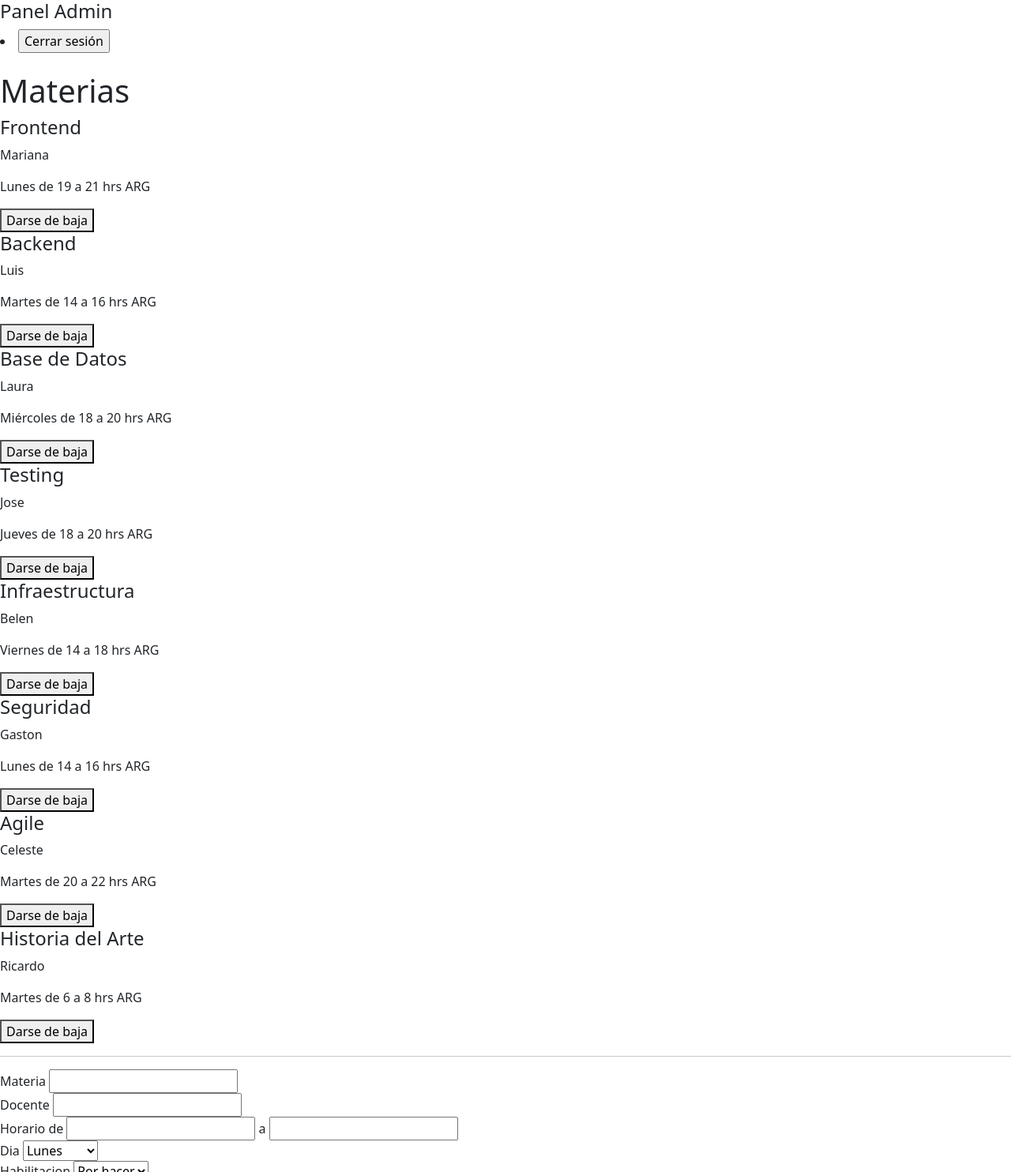
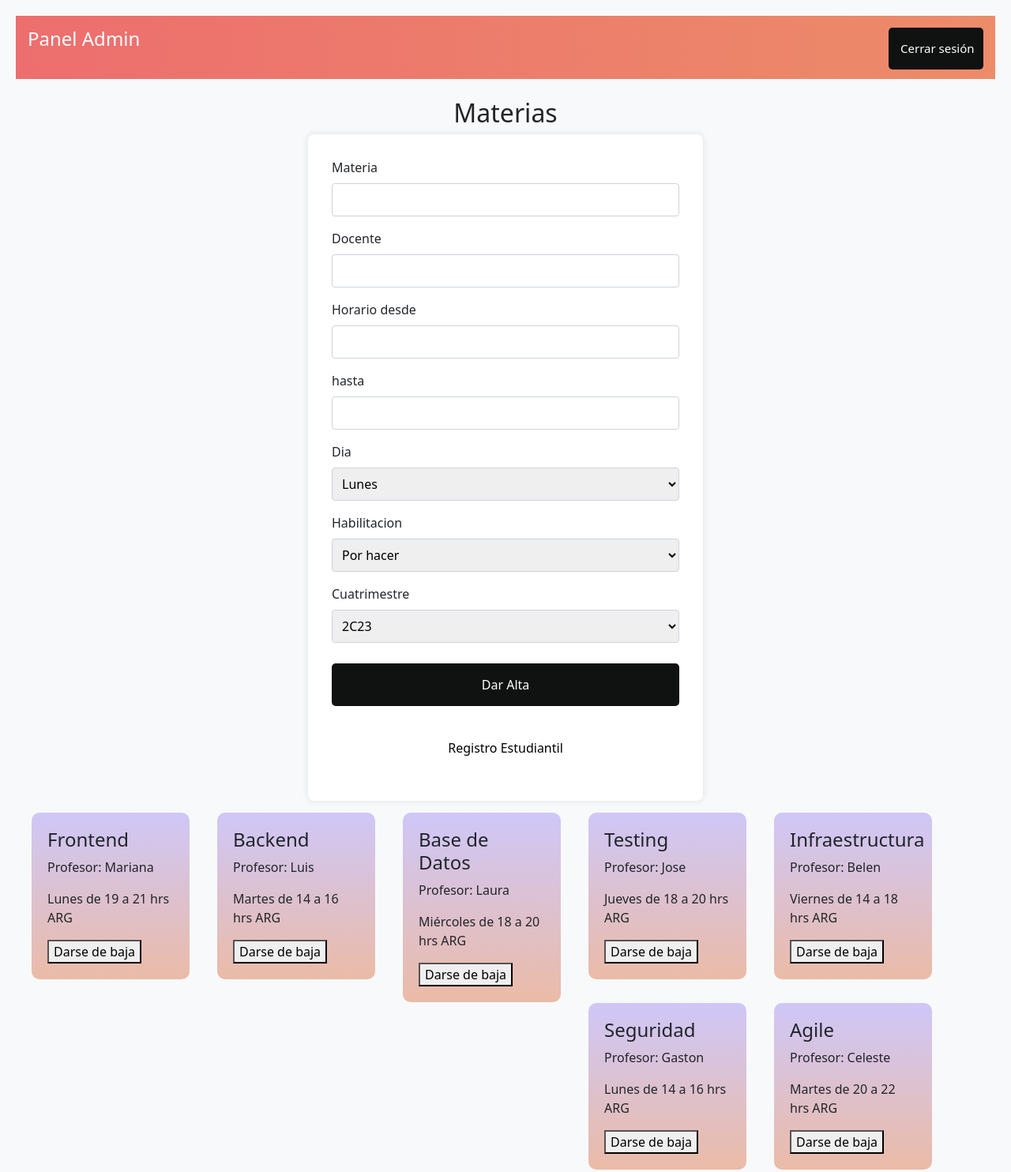
Before and after one commit to Matias-Bussetti/UPSO_ACADEMY, a plain HTML site: page modulos/materias/materias.html in a window 1280 px wide. Shown: the top 1484 px of the page at 79% size. Drawn offline with nearby package versions, Linux system fonts and the light colour scheme; sample sign-in values are in the browser's storage.

Commit message:
modificaciones finales en la vista del archivo materias

```diff
--- a/modulos/materias/materias.html
+++ b/modulos/materias/materias.html
@@ -19,24 +19,9 @@
 
     <br>
 
-    <h1>Materias</h1>
+    <h2>Materias</h2>
+
     <div id="container_materias_admin">
-
-        <div id="lista_materias">
-            <!-- <div class="card_materia">
-             <div class="card_materia">
-
-                <h4>Frontend</h4>
-                <p>Prof.: Mariana</p>
-                <p>Lunes - 18 a 20hrs ARG</p>
-
-                <button value="0">Editar</button>
-            </div> -->
-        </div>
-        <hr>
-        <div id="lista_materias_disponibles">
-
-        </div>
 
         <div id="ab_materias">
             <form id="form_materias">
@@ -48,9 +33,9 @@
 
                 <input type="text" name="docente" id="input-docente" required>
                 <br>
-                <label for="input-horario"> Horario de</label>
+                <label for="input-horario"> Horario desde</label>
                 <input type="number" name="input-horario" id="input-horario" required>
-                <label for="input-horario-fin"> a</label>
+                <label for="input-horario-fin"> hasta</label>
                 <input type="number" name="input-horario-fin" id="input-horario-fin" required>
 
                 <br>
@@ -85,14 +70,33 @@
 
                 <input type="submit" id="btn-alta" value="Dar Alta">
                 <br>
+
+                <a href="../registro/registro_estudiantil.html" id="link-registro">Registro Estudiantil</a>
             </form>
-        </div>
-        <div id="div-mensajes">
 
         </div>
+        <div id="div-mensajes"> </div>
+
+    <div id="lista_materias">
+
+        <div class="card_materia">
+
+            <!-- <div class="card_materia">
+
+                <h4>Frontend</h4>
+                <p>Prof.: Mariana</p>
+                <p>Lunes - 18 a 20hrs ARG</p>
+
+                <button value="0">Editar</button>
+            </div> -->
+
+        </div>
+
     </div>
 
-    <a href="../registro/registro_estudiantil.html" id="link-registro">Registro Estudiantil</a>
+
+        <div id="lista_materias_disponibles"> </div>
+
 </body>
 <script src="materias.js"></script>
 </html>
--- a/modulos/materias/materias.js
+++ b/modulos/materias/materias.js
@@ -21,7 +21,7 @@ class Materias{
             // Al instanciarse la clase, se guardan los usuarios en el local storage
             const storageMaterias = [];
             storageMaterias.push(this.crearMateria('Frontend','Mariana','Lunes', 19, 21, 'Hecha', 2, ['Pepe Gonzalez', 'Abigail Paredes'] , ['pepeg@gmail.com', 'aparedes@gmail.com'], '2C23'));
-            storageMaterias.push(this.crearMateria('Backend','Luis','Martes', 14, 16, 'Por hacer', 7, ['Pepe Gonzalez'] , ['pepeg@gmail.com'], '2C23'));
+            storageMaterias.push(this.crearMateria('Backend','Luis','Martes', 14, 16, 'Haciendo', 7, ['Pepe Gonzalez'] , ['pepeg@gmail.com'], '2C23'));
             storageMaterias.push(this.crearMateria('Base de Datos','Laura','Miércoles', 18, 20, 'Por hacer', 1, ['Pepe Gonzalez'] , ['pepeg@gmail.com'], '2C23'));
             storageMaterias.push(this.crearMateria('Testing','Jose','Jueves', 18, 20, 'Hecha', 1, ['Pepe Gonzalez'] , ['pepeg@gmail.com'], '2C23'));
             storageMaterias.push(this.crearMateria('Infraestructura','Belen','Viernes', 14, 18, 'Haciendo', 1, ['Pepe Gonzalez'] , ['pepeg@gmail.com'], '2C23'));
@@ -54,6 +54,26 @@ class Materias{
                 this.listarMaterias();
             }
         });
+
+
+        //cerrar sesion
+
+        const btncerrar = document.getElementById('cerrar-sesion');
+
+        btncerrar.addEventListener('click', cerrarSesion);
+
+        function cerrarSesion() {
+            const confirmacion = window.confirm('¿Deseas cerrar sesión?');
+
+            if (confirmacion) {
+                // Redirigir al usuario al archivo index.html
+                window.location.href = 'http://127.0.0.1:5500/index.html';
+            }
+        }
+
+
+
+
     }
 
     //funciones del Admin
@@ -150,9 +170,14 @@ class Materias{
             container.className = 'card_materia'
 
             h4.innerHTML = materia.nombre;
-            p_docente.innerHTML = materia.docente;
+            p_docente.innerHTML = "Profesor: " + materia.docente;
             p_horario.innerHTML = `${materia.dia} de ${materia.horarioIni} a ${materia.horarioFin} hrs ARG`;
             btn.innerHTML = loggedUser.rol === 'ADMIN' ? 'Ver mas' : 'Darse de baja';
+
+
+
+
+
             // btn.innerHTML = 'Ver mas';
 
             btn.value = materia.id  // Aca va el id de cada materia
@@ -292,7 +317,9 @@ class Materias{
         nombre.innerHTML = `${logUser.nombre} ${logUser.apellido}`;
         email.innerHTML = logUser.email;
 
+
         container.append(nombre, email)
+
     }
 
     //funcion reciclada
--- a/modulos/materias/style.css
+++ b/modulos/materias/style.css
@@ -0,0 +1,111 @@
+body {
+
+    background-color: #f8f9fa;
+    margin: 20px;
+
+}
+
+.card_materia{
+    box-sizing: border-box;
+    max-width: 200px;
+    text-align: left;
+    border-radius: 10px;
+    padding: 20px;
+    float: left;
+    margin: 15px ;
+    margin-left:20px;
+    background-image: linear-gradient(to top, #ebbba7 0%, #cfc7f8 100%);
+
+}
+
+h2{
+    text-align: center;
+}
+header {
+    background-image: linear-gradient(to right, #ed6e6e 0%, #ec8c69 100%);
+    width: 100%;
+    height: 80px;
+
+}
+
+nav  {
+    list-style-type: none;
+    margin: 0;
+    padding: 15px;
+    color: #fff;
+    display: flex; /* Añadir esta línea para utilizar flexbox */
+    justify-content: space-between;
+    font-size: 15px;
+
+}
+
+form {
+    width: 500px;
+    margin: auto;
+    background-color: #ffffff;
+    padding: 30px;
+    border-radius: 8px;
+    box-shadow: 0 0 10px rgba(0, 0, 0, 0.1);
+}
+
+label {
+    display: block;
+    margin-bottom: 8px;
+}
+
+input,
+select {
+    width: 100%;
+    padding: 8px;
+    margin-bottom: 16px;
+    box-sizing: border-box;
+    border: 1px solid #ced4da;
+    border-radius: 4px;
+}
+
+/*enlace de volver a regsitro*/
+a{
+    text-align: center;
+    display: block;
+    text-decoration: none;
+    margin: 25px;
+    color: black;
+}
+a:hover{
+    color:#ec8c69;
+
+    border: none;
+    position: static;
+}
+/*boton formulario de la materia*/
+
+#btn-alta{
+    margin-top: 10px;
+    padding: 15px;
+    border-radius: 5px;
+    border: none;
+    background-color: #101111;
+    color: #fff;
+}
+
+
+#cerrar-sesion{
+    padding: 15px;
+    width: 120px;
+    float: right;
+
+    border-radius: 5px;
+    border: none;
+    background-color: #101111;
+    color: #fff;
+}
+#cerrar-sesion:hover{
+    color:black;
+    background-color: #fff;
+}
+
+/*estilo mensaje de error*/
+#div-mensajes{
+    color:white;
+    text-align: center;
+}
--- a/modulos/registro/registro_estudiantil.js
+++ b/modulos/registro/registro_estudiantil.js
@@ -54,7 +54,7 @@ class RegistroEstudiantil {
 
             if (confirmacion) {
                 // Redirigir al usuario al archivo index.html
-                window.location.href = 'http://127.0.0.1:5500/index.html'; // Ruta relativa
+                window.location.href = 'http://127.0.0.1:5500/index.html';
             }
         }
 
```
